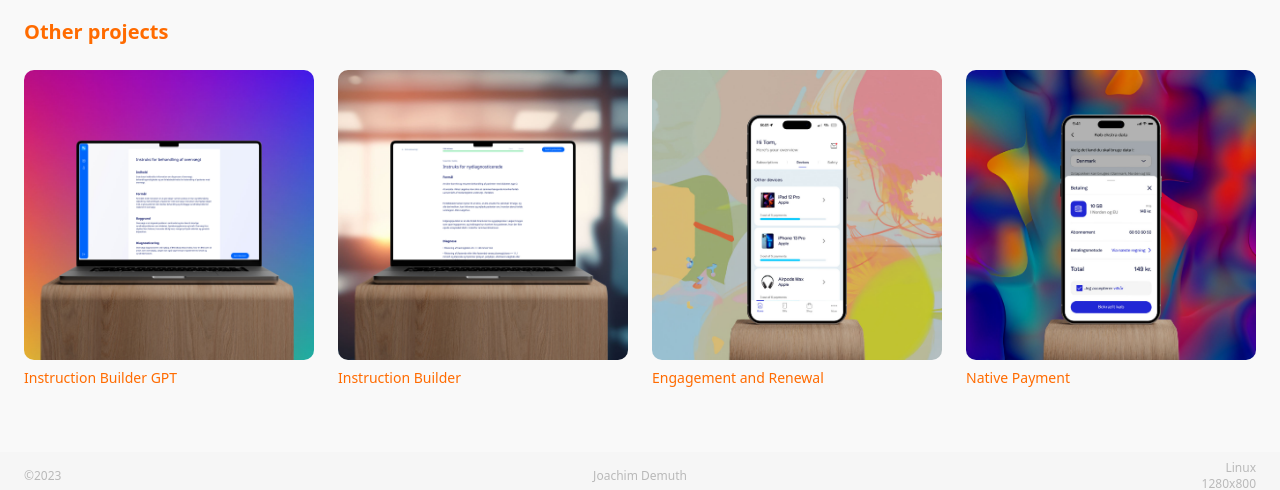
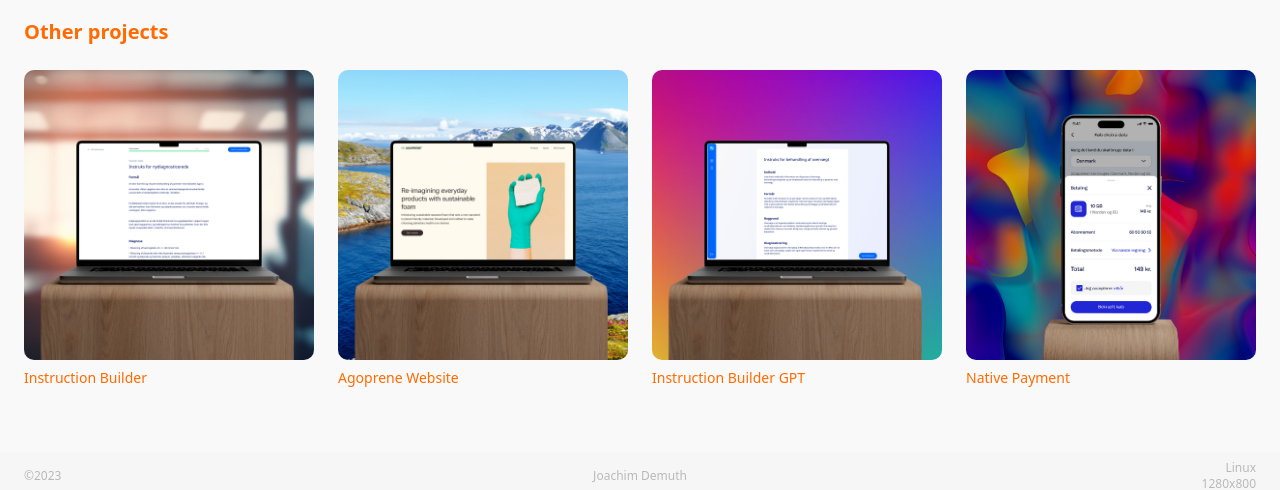
Before and after one commit to joachimdemuth/portfolio, a Next.js app: page /project/agoprene in a window 1280 px wide. Shown: the part 986-1476 px from the top of the page. Built offline with nearby package versions, Linux system fonts and the light colour scheme.

Commit message:
fixed project page refresh

```diff
--- a/app/(routes)/project/[slug]/page.js
+++ b/app/(routes)/project/[slug]/page.js
@@ -9,15 +9,12 @@ import { motion } from 'framer-motion';
 import Image from 'next/image';
 import { useRouter } from 'next/router';
 
-
-
 export default function Page({ params }) {
 	const [post, setPost] = useState(null);
 	const [images, setImages] = useState(null);
 	const [currentImage, setCurrentImage] = useState(0);
 	const [hasMounted, setHasMounted] = useState(false);
-
-
+	const [projects, setProjects] = useState([]);
 
 	useEffect(() => {
 		const foundPost = projectData.find(
@@ -28,7 +25,11 @@ useEffect(() => {
 	}, [params.slug]);
 
 	useEffect(() => {
+		const shuffledProjects = shuffleArray([...projectData]).slice(0, 4);
+		setProjects(shuffledProjects);
+	}, []);
 
+	useEffect(() => {
 		setHasMounted(true);
 	}, []);
 
@@ -222,25 +223,27 @@ useEffect(() => {
 				</div>
 				<div className='flex flex-col w-full justify-between gap-6 '>
 					<div className='flex'>
-					<h2 className='font-display text-accent dark:text-dark-accent text-2xl md:text-xl font-bold'>Other projects</h2>
+						<h2 className='font-display text-accent dark:text-dark-accent text-2xl md:text-xl font-bold'>
+							Other projects
+						</h2>
 					</div>
 					<div className='flex w-full flex-col justify-between items-start gap-6 md:flex-row'>
-
-					{shuffleArray([...projectData])
-						.slice(0, 4)
-						.map((project, index) => (
-							<a key={index} href={`/project/${project.slug}`} className="flex w-full" >
-
+						{projects &&
+							projects.map((project, index) => (
+								<a
+									key={index}
+									href={`/project/${project.slug}`}
+									className='flex w-full'
+								>
 									<motion.div
-
 										key={project.id}
 										whileHover={{ y: -10 }}
-className='flex w-full flex-col font-display text-sm pb-10 gap-2 cursor-pointer'>
+										className='flex w-full flex-col font-display text-sm pb-10 gap-2 cursor-pointer'
+									>
 										<div className='flex justify-start object-cover items-start relative w-full aspect-square h-auto rounded-[10px] overflow-clip'>
 											<Image
 												src={project.coverImage}
 												fill
-
 												alt={project.title}
 											/>
 										</div>
--- a/app/_utils/project.json
+++ b/app/_utils/project.json
@@ -65,7 +65,7 @@
 		"platforms": ["Figma", "Framer", "React"],
 		"url": "https://www.agoprene.com",
 		"coverImage": "/assets/agoprene/cover.jpg",
-		"imageUrls": ["/assets/agoprene/ago_1.png","/assets/agoprene/ago_2.jpg", "/assets/agoprene/ago_web.png"]
+		"imageUrls": ["/assets/agoprene/ago_1.png","/assets/agoprene/ago_2.jpg", "/assets/agoprene/ago_web.jpg"]
 	},
 	{
 		"id": "5",
```
Lines whose indentation alone changed are shown as unchanged.
